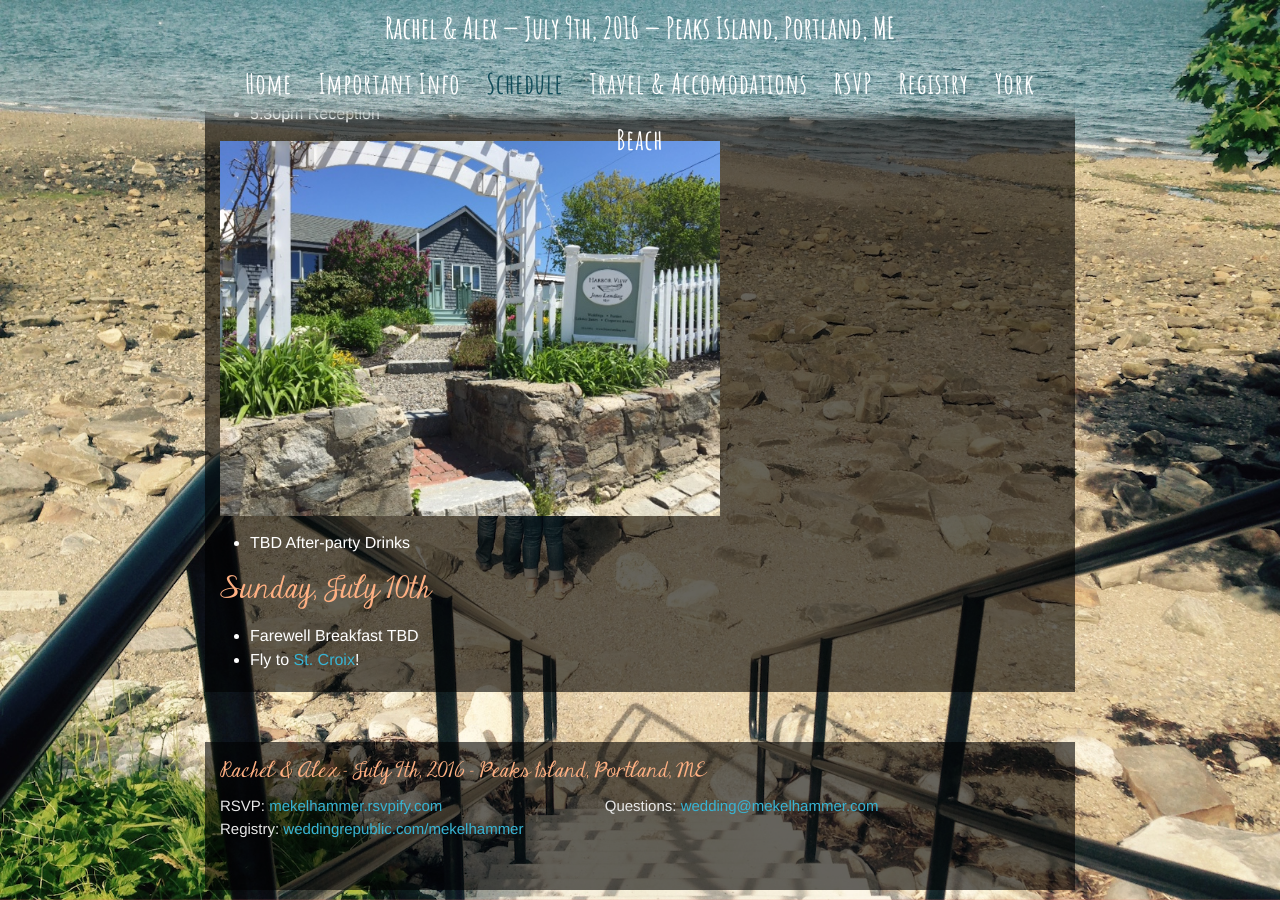
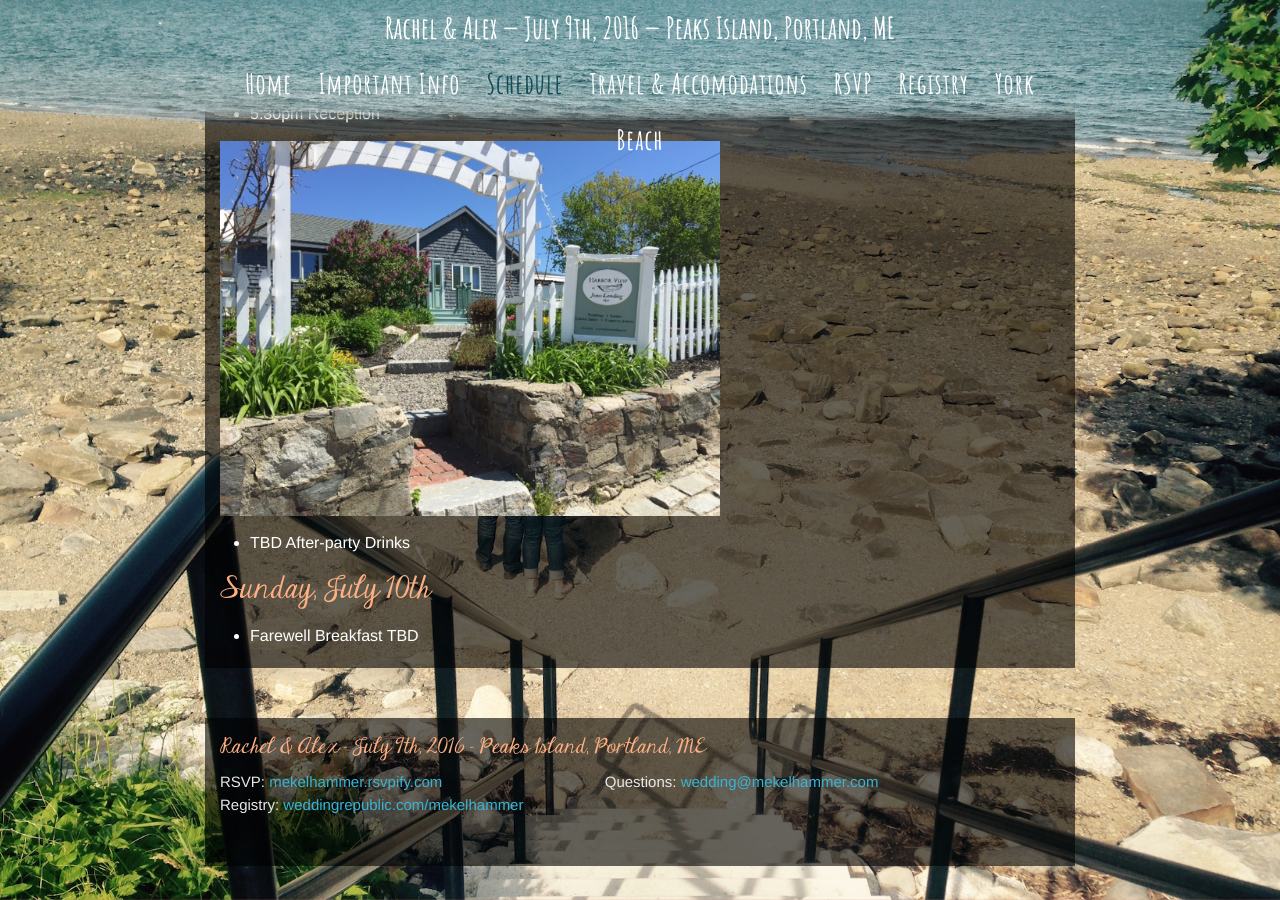
Before and after one commit to amekelburg/wedsite, a Jekyll site: the page built from 3-schedule.md, in a window 1280 px wide and 900 px high, scrolled down 849 px. Built offline with Jekyll 4.4.1, drawn with Linux system fonts in a browser that asks for light colours; comment, search, counter and statistics services are not loaded.

Commit message:
Update 3-schedule.md

```diff
--- a/3-schedule.md
+++ b/3-schedule.md
@@ -32,4 +32,3 @@ Located immediately to the left of the ferry terminal on Peaks Island.
 ### Sunday, July 10th
 
 * Farewell Breakfast TBD
-* Fly to [St. Croix](/st-croix/)!
```
